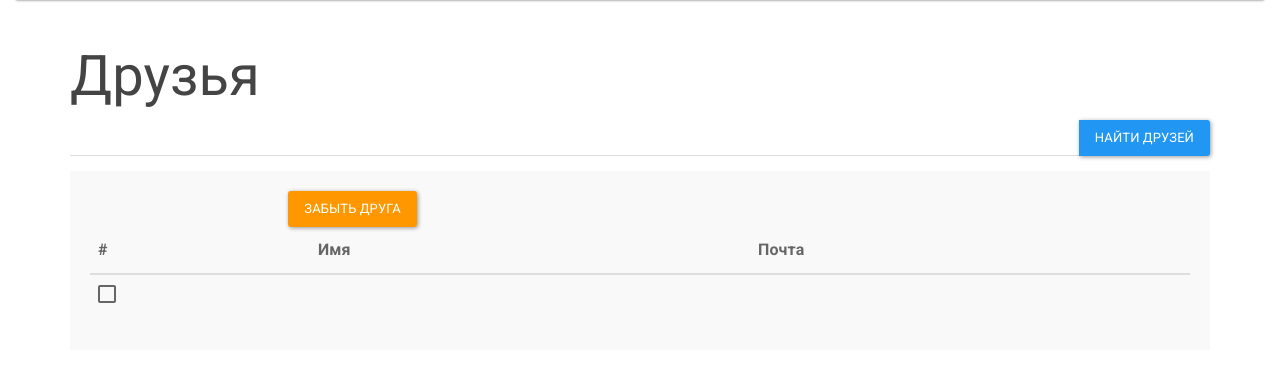
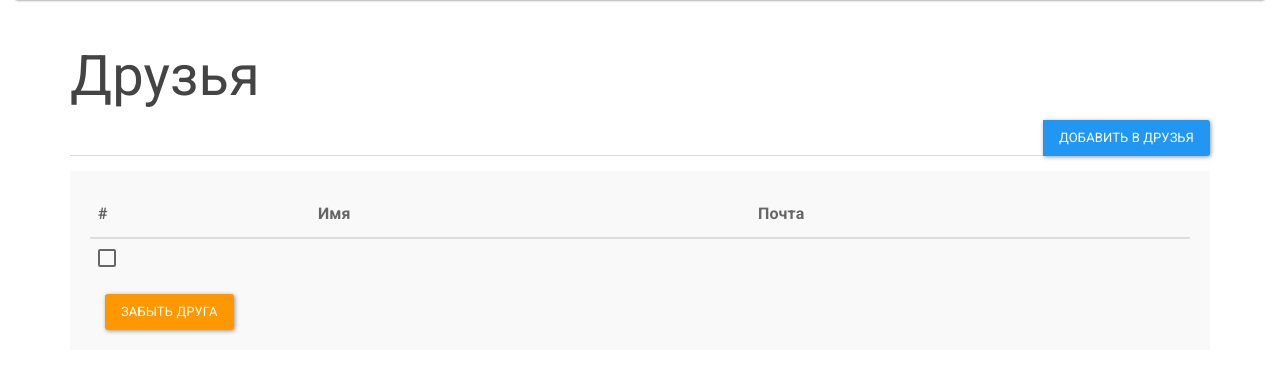
Before and after one commit to hackday-ru/team-15, a Flask app: template app/templates/friends.html in a window 1280 px wide. Shown: the part 64-437 px from the top of the page. Run offline with Flask 2, Linux system fonts and the light colour scheme; the template is opened without the code that fills it: values that come from a table or form of the project are taken from there, others are empty; data comes from the database, SQL or seed files in the repository; some libraries are stand-ins or nearby versions.

Commit message:
Added forgotten tag

```diff
--- a/app/templates/event_stats.html
+++ b/app/templates/event_stats.html
@@ -47,7 +47,7 @@
 
 <div class="container">
     <div class="row">
-        <h1>Новый год. Статистика по празднику</h1>
+        <h1><a href="/events">Новый год</a>. Статистика по празднику</h1>
     </div>
 
     <div class="row">
--- a/app/templates/friends.html
+++ b/app/templates/friends.html
@@ -94,13 +94,14 @@
       <div class="input-group">
         <input type="text" class="form-control">
         <span class="input-group-btn">
-          <button class="btn btn-primary" type="button">Найти друзей</button>
+          <button class="btn btn-primary" type="button">Добавить в друзья</button>
         </span>
       </div>
     </div>
 
     <div class="well" style="max-height: 300px;overflow: auto;">
         <table class="table table-striped table-hover">
+
             <thead>
                 <tr>
                     <th class="col-md-1">#</th>
@@ -119,14 +120,13 @@
                 </tr>
             {% endfor %}
             </tbody>
-
-    <div class="col-lg-10 col-lg-offset-2">
+        </table>
+    <div class="col-lg-10 col-lg-offset-0">
         <button type="reset" class="btn btn-warning">Забыть друга</button>
     </div>
-
     </div>
 
 
-<div>
+</div>
 
 {% endblock %}
```
